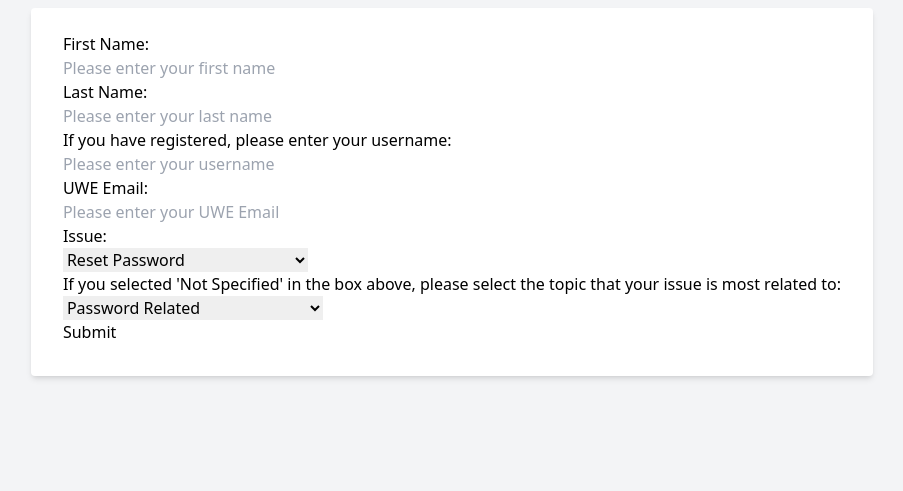
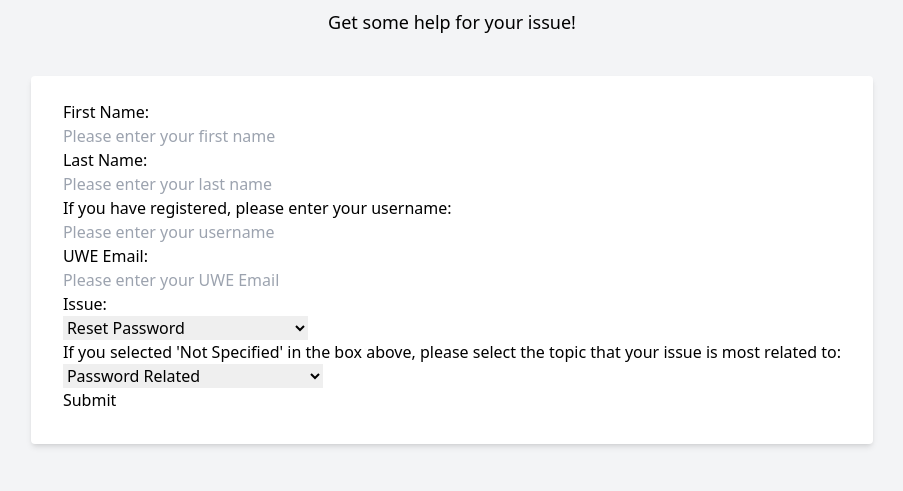
Before and after one commit to Ismailn16/groupKemailSystem, a Flask app: page /issue_form in a window 1280 px wide. Shown: the part 112-603 px from the top of the page, without its empty margins (188-1091 px from the left). Run offline with Flask 3, Linux system fonts and the light colour scheme; style sheets or scripts are compiled from the project's sources; some libraries are stand-ins or nearby versions.

Commit message:
small update
small template edits

```diff
--- a/templates/issue_form.html
+++ b/templates/issue_form.html
@@ -25,8 +25,11 @@
 </header>
 
 <body class="bg-gray-100">
-    <div>
-        <div class="flex items-center justify-center py-2">
+    <div class="py-2">
+        <p class="flex justify-center text-lg">Get some help for your issue!</p>
+    </div>
+    <div class="container mx-auto px-4 py-8">
+        <div class="flex justify-center">
             <form method="post" class="bg-white shadow-md rounded px-8 pt-6 pb-8" action="/process_form">
                 <div>
                     <label class="flex items-center" for="firstname">First Name:</label>
--- a/templates/login_page.html
+++ b/templates/login_page.html
@@ -8,7 +8,7 @@
     <link rel="stylesheet" href="{{url_for('static',filename='output.css')}}">
 </head>
 
-<body>
+<body class="min-h-screen bg-gray-100">
 
     <header>
         <div class="bg-gray-500 py-5">
--- a/templates/test.html
+++ b/templates/test.html
@@ -27,8 +27,8 @@
 
 <body>
     <div class="min-h-screen bg-gray-100">
-        <div class="flex items-center justify-center">
-            <p class="text-red-600 underline">Welcome to Group K's Issue Reporting Page!</p>
+        <div class="py-2">
+            <p class="flex justify-center text-red-600 underline">Welcome to Group K's Issue Reporting Page!</p>
         </div>
         <div>
 
```
